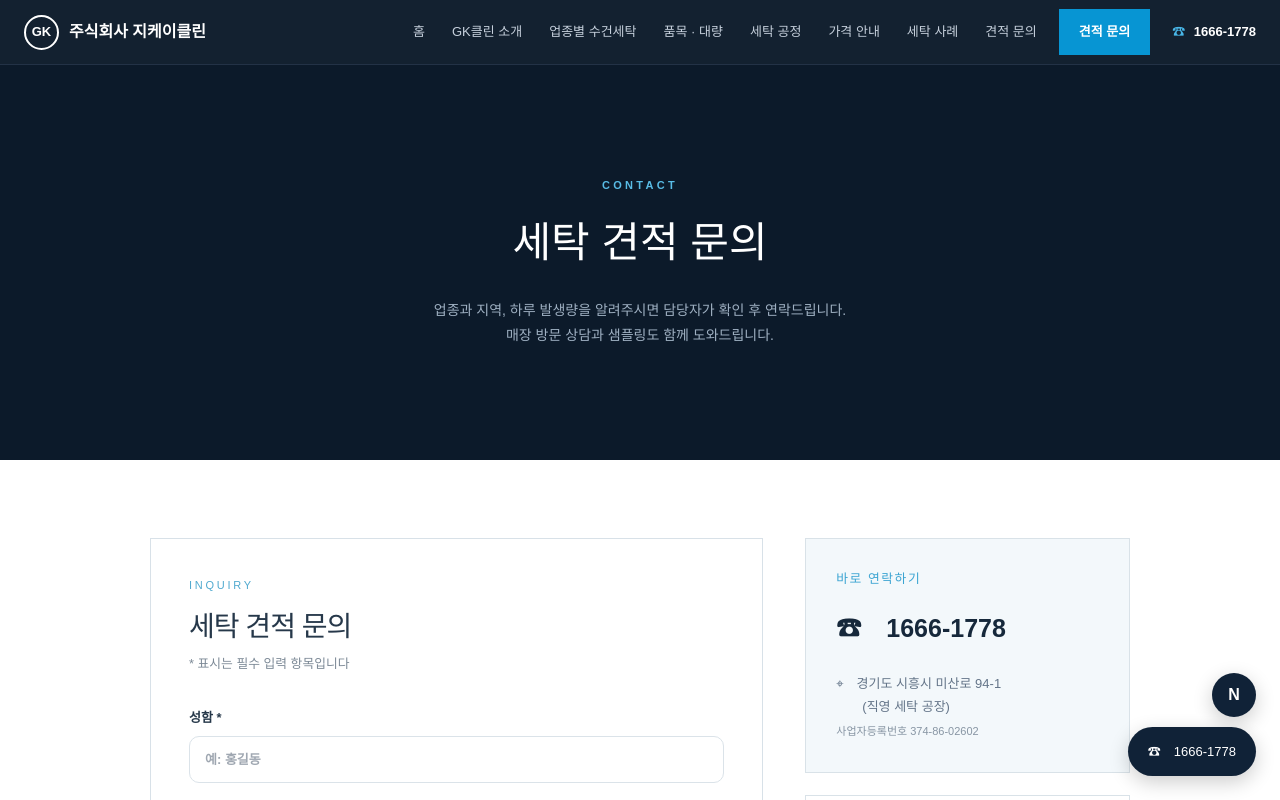
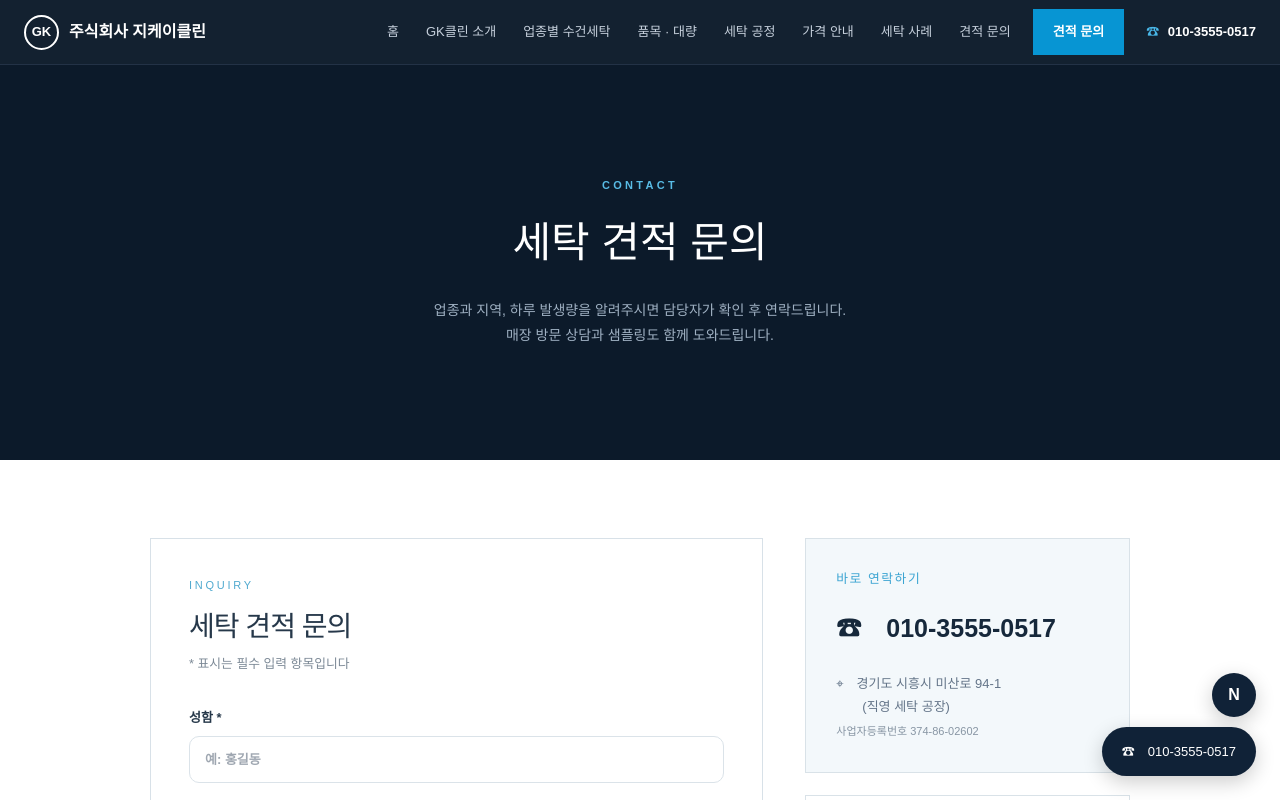
Before and after one commit to choseongjib90-tech/Wen, a Next.js app: page /contact in a window 1280 px wide. Shown: the top 800 px of the page. Built offline with nearby package versions, Linux system fonts and the light colour scheme.

Commit message:
Update contact phone number

```diff
--- a/app/contact/page.tsx
+++ b/app/contact/page.tsx
@@ -18,14 +18,14 @@ export default function Contact(){
     }catch{setStatus('error')}
   }
   return <main>
-    <header className="site-header"><a className="logo" href={`${BASE}/`}><span className="logo-mark">GK</span><strong>주식회사 지케이클린</strong></a><nav>{['홈','GK클린 소개','업종별 수건세탁','품목 · 대량','세탁 공정','가격 안내','세탁 사례','견적 문의'].map(x=><a key={x} href={x==='홈'?`${BASE}/`:x==='견적 문의'?`${BASE}/contact/`:`${BASE}/#`}>{x}</a>)}</nav><a className="nav-cta" href={`${BASE}/contact/`}>견적 문의</a><a className="phone" href="tel:16661778">☎ <strong>1666-1778</strong></a></header>
+    <header className="site-header"><a className="logo" href={`${BASE}/`}><span className="logo-mark">GK</span><strong>주식회사 지케이클린</strong></a><nav>{['홈','GK클린 소개','업종별 수건세탁','품목 · 대량','세탁 공정','가격 안내','세탁 사례','견적 문의'].map(x=><a key={x} href={x==='홈'?`${BASE}/`:x==='견적 문의'?`${BASE}/contact/`:`${BASE}/#`}>{x}</a>)}</nav><a className="nav-cta" href={`${BASE}/contact/`}>견적 문의</a><a className="phone" href="tel:01035550517">☎ <strong>010-3555-0517</strong></a></header>
     <section className="contact-hero"><p>CONTACT</p><h1>세탁 견적 문의</h1><span>업종과 지역, 하루 발생량을 알려주시면 담당자가 확인 후 연락드립니다.<br/>매장 방문 상담과 샘플링도 함께 도와드립니다.</span></section>
     <section className="contact-area wrap"><form className="contact-form" onSubmit={submit}><p className="form-kicker">INQUIRY</p><h2>세탁 견적 문의</h2><small>* 표시는 필수 입력 항목입니다</small><input className="website-field" name="website" tabIndex={-1} autoComplete="off" aria-hidden="true"/>
       <label>성함 *<input name="name" required placeholder="예: 홍길동"/></label><label>연락처 *<input name="phone" required placeholder="010-1234-5678"/></label><label>매장 지역 *<input name="area" required placeholder="예: 부천 중동 / 서울 강남구"/></label>
       <div className="select-grid"><label>업종 (선택)<select name="business" defaultValue=""><option value="" disabled>선택하세요</option><option>미용실 · 뷰티</option><option>병원 · 의료</option><option>헬스장 · 스포츠</option><option>요양원 · 복지시설</option><option>기업 · 단체</option></select></label><label>하루 세탁물 발생량 (선택)<select name="volume" defaultValue=""><option value="" disabled>선택하세요</option><option>50장 미만</option><option>50~100장</option><option>100~300장</option><option>300장 이상</option></select></label></div>
       <fieldset><legend>어떤 세탁물을 맡기시나요? (복수 선택 가능)</legend><div className="item-buttons">{items.map(x=><button type="button" className={selected.includes(x)?'active':''} key={x} onClick={()=>setSelected(v=>v.includes(x)?v.filter(y=>y!==x):[...v,x])}>{x}</button>)}</div></fieldset>
       <label>문의내용<textarea name="message" rows={6} placeholder="지금 쓰고 계신 세탁 방식, 겪고 계신 불편, 원하시는 수거 주기를 적어주세요."/></label><label className="agree"><input type="checkbox" required/> 개인정보 수집 및 이용과 FormSubmit을 통한 문의 정보 전달에 동의합니다.</label><button className="submit-btn" type="submit" disabled={status==='sending'}>{status==='sending'?'전송 중...':'문의 보내기'}</button>{status==='success'&&<p className="form-status success" role="status">문의가 접수되었습니다. 최초 설정 중이라면 수신함의 FormSubmit 인증 메일을 승인해 주세요.</p>}{status==='error'&&<p className="form-status error" role="alert">메일 전송에 실패했습니다. 잠시 후 다시 시도해 주세요.</p>}
-    </form><aside className="contact-aside"><div><small>바로 연락하기</small><a href="tel:16661778">☎　1666-1778</a><p>⌖　경기도 시흥시 미산로 94-1<br/>　　(직영 세탁 공장)</p><span>사업자등록번호 374-86-02602</span></div><div><small>먼저 둘러보기</small><a href="#">· 공식 블로그 세탁 기록</a></div><p>지점이 여러 곳이거나 <strong>요양원 · 기업 · 연수원처럼 대량</strong>이신 경우, 문의 내용에 지점 수와 품목을 함께 적어주시면 한 번에 안내해 드립니다.</p></aside></section>
-    <footer className="contact-footer"><div className="legal wrap"><span>상호 주식회사 지케이클린　|　대표자: 조성준　|　사업자등록번호: 374-86-02602</span><span>ⓒ GK클린. All rights reserved.</span></div></footer><div className="floating"><a href="#">N</a><a href="tel:16661778">☎　1666-1778</a></div>
+    </form><aside className="contact-aside"><div><small>바로 연락하기</small><a href="tel:01035550517">☎　010-3555-0517</a><p>⌖　경기도 시흥시 미산로 94-1<br/>　　(직영 세탁 공장)</p><span>사업자등록번호 374-86-02602</span></div><div><small>먼저 둘러보기</small><a href="#">· 공식 블로그 세탁 기록</a></div><p>지점이 여러 곳이거나 <strong>요양원 · 기업 · 연수원처럼 대량</strong>이신 경우, 문의 내용에 지점 수와 품목을 함께 적어주시면 한 번에 안내해 드립니다.</p></aside></section>
+    <footer className="contact-footer"><div className="legal wrap"><span>상호 주식회사 지케이클린　|　대표자: 조성준　|　사업자등록번호: 374-86-02602</span><span>ⓒ GK클린. All rights reserved.</span></div></footer><div className="floating"><a href="#">N</a><a href="tel:01035550517">☎　010-3555-0517</a></div>
   </main>
 }
--- a/app/page.tsx
+++ b/app/page.tsx
@@ -18,7 +18,7 @@ export default function Home() {
     <header className="site-header">
       <a className="logo" href="#top" aria-label="GK클린 홈으로"><span className="logo-mark">GK</span><strong>주식회사 지케이클린</strong></a>
       <nav aria-label="주요 메뉴">{['홈','GK클린 소개','업종별 수건세탁','품목 · 대량','세탁 공정','가격 안내','세탁 사례','견적 문의'].map(x=><a key={x} href={x==='홈'?'#top':'#'+x.replaceAll(' ','')}>{x}</a>)}</nav>
-      <a className="nav-cta" href={`${BASE}/contact/`}>견적 문의</a><a className="phone" href="tel:16661778">☎ <strong>1666-1778</strong></a>
+      <a className="nav-cta" href={`${BASE}/contact/`}>견적 문의</a><a className="phone" href="tel:01035550517">☎ <strong>010-3555-0517</strong></a>
     </header>
 
     <section id="top" className="hero" style={{backgroundImage:`url('${BASE}/assets/hero.webp')`}}><div className="hero-shade"/><div className="hero-content"><p>TOWEL LAUNDRY</p><h1>미용실 수건 세탁</h1><span>샴푸 후 손님 목에 가장 먼저 닿는 수건입니다. 염색약·중화제·펌제를 빼내는 전용 공정으로 세탁합니다.</span></div></section>
@@ -40,10 +40,10 @@ export default function Home() {
 
     <section id="업종별수건세탁" className="related wrap"><p>이런 세탁도 함께 하고 있습니다</p><div>{['헬스장 수건 세탁','필라테스 수건 세탁','요양원 수건 세탁','병원 수건 세탁','피부과 수건 세탁','에스테틱 수건 세탁'].map(x=><a href="#" key={x}>{x}<span>→</span></a>)}</div><a className="all-link" href="#">업종별 수건세탁 전체 보기</a></section>
 
-    <section id="contact" className="cta" style={{backgroundImage:`url('${BASE}/assets/hero.webp')`}}><div className="hero-shade"/><div><h2>미용실 수건 세탁, 한 번 맡겨보세요</h2><p>매장에 방문해 세탁물을 직접 보고 견적을 드립니다. 샘플링도 함께 도와드립니다.</p><a className="blue-btn" href="tel:16661778">☎　1666-1778</a><a className="ghost-btn" href={`${BASE}/contact/`}>견적 문의하기</a></div></section>
+    <section id="contact" className="cta" style={{backgroundImage:`url('${BASE}/assets/hero.webp')`}}><div className="hero-shade"/><div><h2>미용실 수건 세탁, 한 번 맡겨보세요</h2><p>매장에 방문해 세탁물을 직접 보고 견적을 드립니다. 샘플링도 함께 도와드립니다.</p><a className="blue-btn" href="tel:01035550517">☎　010-3555-0517</a><a className="ghost-btn" href={`${BASE}/contact/`}>견적 문의하기</a></div></section>
 
-    <footer><div className="footer-grid wrap"><div><div className="footer-logo"><span className="logo-mark">GK</span><strong>GK클린</strong></div><b>BUSINESS LAUNDRY SERVICE</b><p>미용실 · 병원 · 피부과 · 에스테틱 · 요양원 · 기업의 수건과 단체 세탁물을 수거해 세탁하고 배달해 드립니다. 다른 사업장 세탁물과 섞지 않는 업체별 단독세탁, 고온스팀 살균, 100% 수작업 검수를 지킵니다.</p><a href="#">BLOG</a></div><div><small>바로가기</small>{['GK클린 소개','업종별 수건세탁','품목 · 대량','세탁 공정','가격 안내','세탁 사례','견적 문의'].map(x=><a href={x==='견적 문의'?`${BASE}/contact/`:'#'} key={x}>{x}</a>)}</div><div><small>상담 · 견적</small><h3>1666-1778</h3><a className="footer-btn" href={`${BASE}/contact/`}>견적 문의하기</a><p>대표자: 조성준</p><p>경기도 시흥시 미산로 94-1 (직영 세탁 공장)</p></div></div><div className="legal wrap"><span>상호 주식회사 지케이클린　|　대표자: 조성준　|　사업자등록번호: 374-86-02602</span><span>ⓒ GK클린. All rights reserved.</span></div></footer>
+    <footer><div className="footer-grid wrap"><div><div className="footer-logo"><span className="logo-mark">GK</span><strong>GK클린</strong></div><b>BUSINESS LAUNDRY SERVICE</b><p>미용실 · 병원 · 피부과 · 에스테틱 · 요양원 · 기업의 수건과 단체 세탁물을 수거해 세탁하고 배달해 드립니다. 다른 사업장 세탁물과 섞지 않는 업체별 단독세탁, 고온스팀 살균, 100% 수작업 검수를 지킵니다.</p><a href="#">BLOG</a></div><div><small>바로가기</small>{['GK클린 소개','업종별 수건세탁','품목 · 대량','세탁 공정','가격 안내','세탁 사례','견적 문의'].map(x=><a href={x==='견적 문의'?`${BASE}/contact/`:'#'} key={x}>{x}</a>)}</div><div><small>상담 · 견적</small><h3>010-3555-0517</h3><a className="footer-btn" href={`${BASE}/contact/`}>견적 문의하기</a><p>대표자: 조성준</p><p>경기도 시흥시 미산로 94-1 (직영 세탁 공장)</p></div></div><div className="legal wrap"><span>상호 주식회사 지케이클린　|　대표자: 조성준　|　사업자등록번호: 374-86-02602</span><span>ⓒ GK클린. All rights reserved.</span></div></footer>
 
-    <div className="floating"><a href="#" aria-label="블로그">N</a><a href="tel:16661778">☎　1666-1778</a></div>
+    <div className="floating"><a href="#" aria-label="블로그">N</a><a href="tel:01035550517">☎　010-3555-0517</a></div>
   </main>
 }
```
